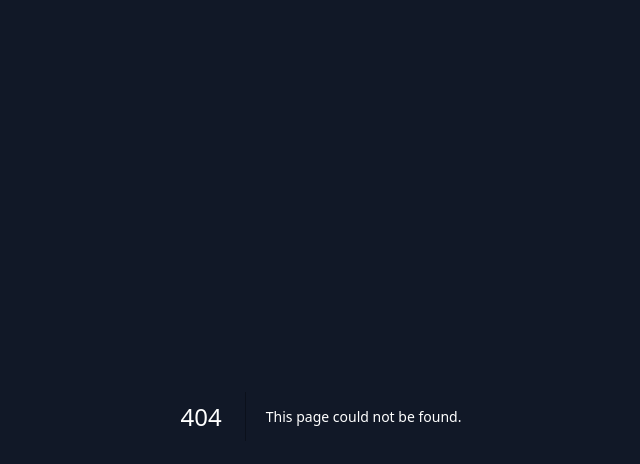
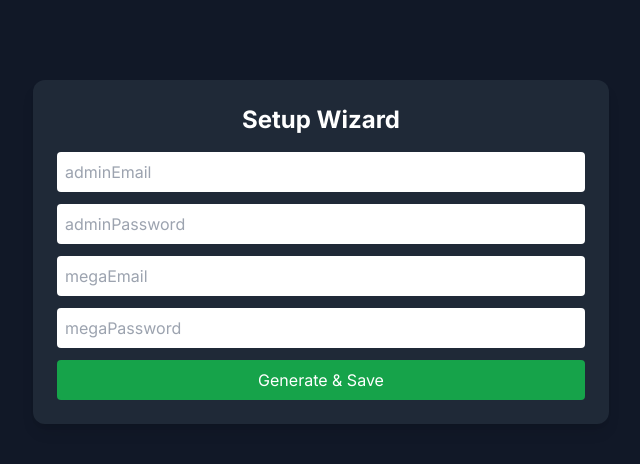
Before and after one commit to franel/Vpa, a Next.js app: page /wizard in a window 1280 px wide. Before the commit this address had no page. Shown: the top 464 px of the page, without its empty margins (319-959 px from the left). Built offline with nearby package versions, Linux system fonts and the light colour scheme.

Commit message:
Create page.tsx

```diff
--- /dev/null
+++ b/app/wizard/page.tsx
@@ -0,0 +1,42 @@
+'use client';
+
+import { useState } from 'react';
+
+export default function WizardPage() {
+  const [form, setForm] = useState({
+    adminEmail: '',
+    adminPassword: '',
+    megaEmail: '',
+    megaPassword: '',
+  });
+
+  const [message, setMessage] = useState('');
+
+  const handleSubmit = async () => {
+    const res = await fetch('/api/mega', {
+      method: 'POST',
+      body: JSON.stringify(form),
+    });
+    const data = await res.json();
+    setMessage(data.message);
+  };
+
+  return (
+    <div className="max-w-xl mx-auto mt-16 bg-gray-800 p-6 rounded-xl shadow-lg">
+      <h1 className="text-2xl mb-4 font-bold text-center">Setup Wizard</h1>
+      {Object.keys(form).map((key) => (
+        <input
+          key={key}
+          className="w-full mb-3 p-2 rounded"
+          placeholder={key}
+          value={form[key as keyof typeof form]}
+          onChange={(e) => setForm({ ...form, [key]: e.target.value })}
+        />
+      ))}
+      <button onClick={handleSubmit} className="w-full bg-green-600 p-2 rounded text-white">
+        Generate & Save
+      </button>
+      {message && <p className="mt-4 text-sm text-green-400 text-center">{message}</p>}
+    </div>
+  );
+}
```
